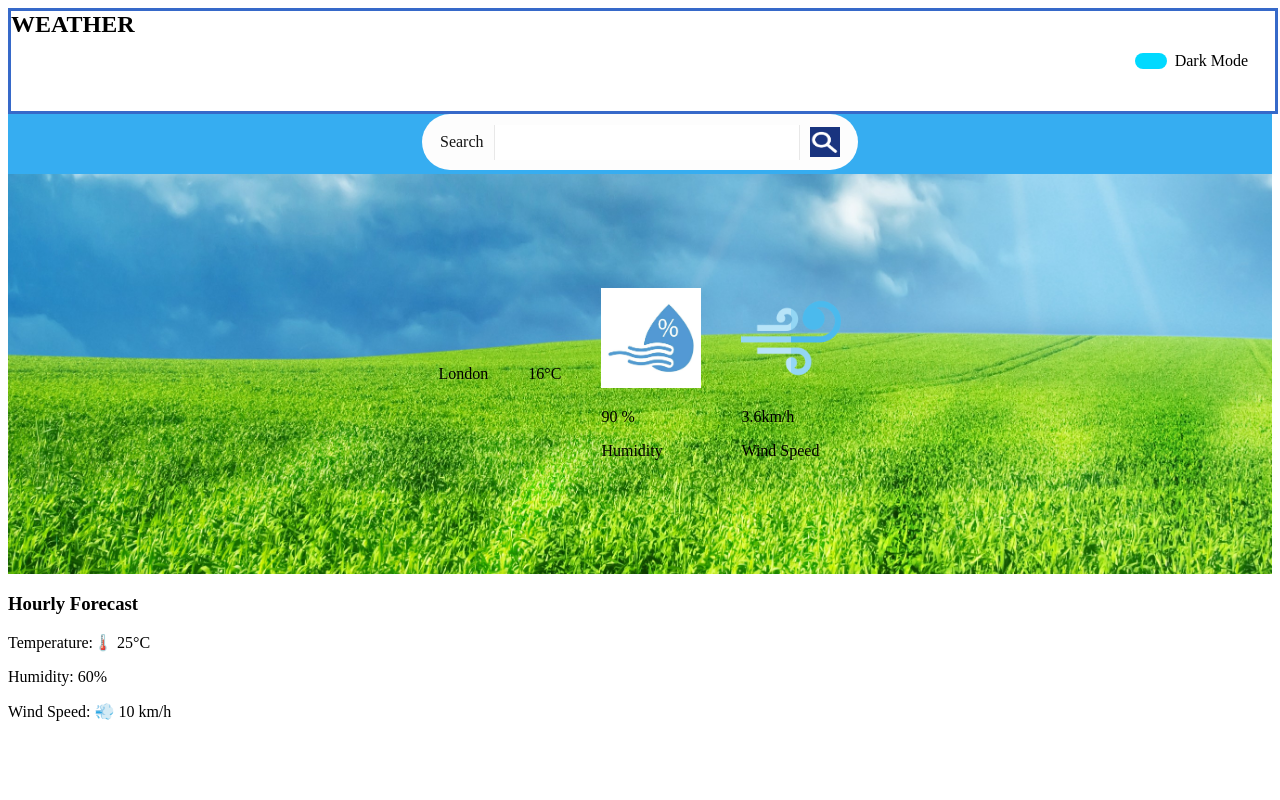
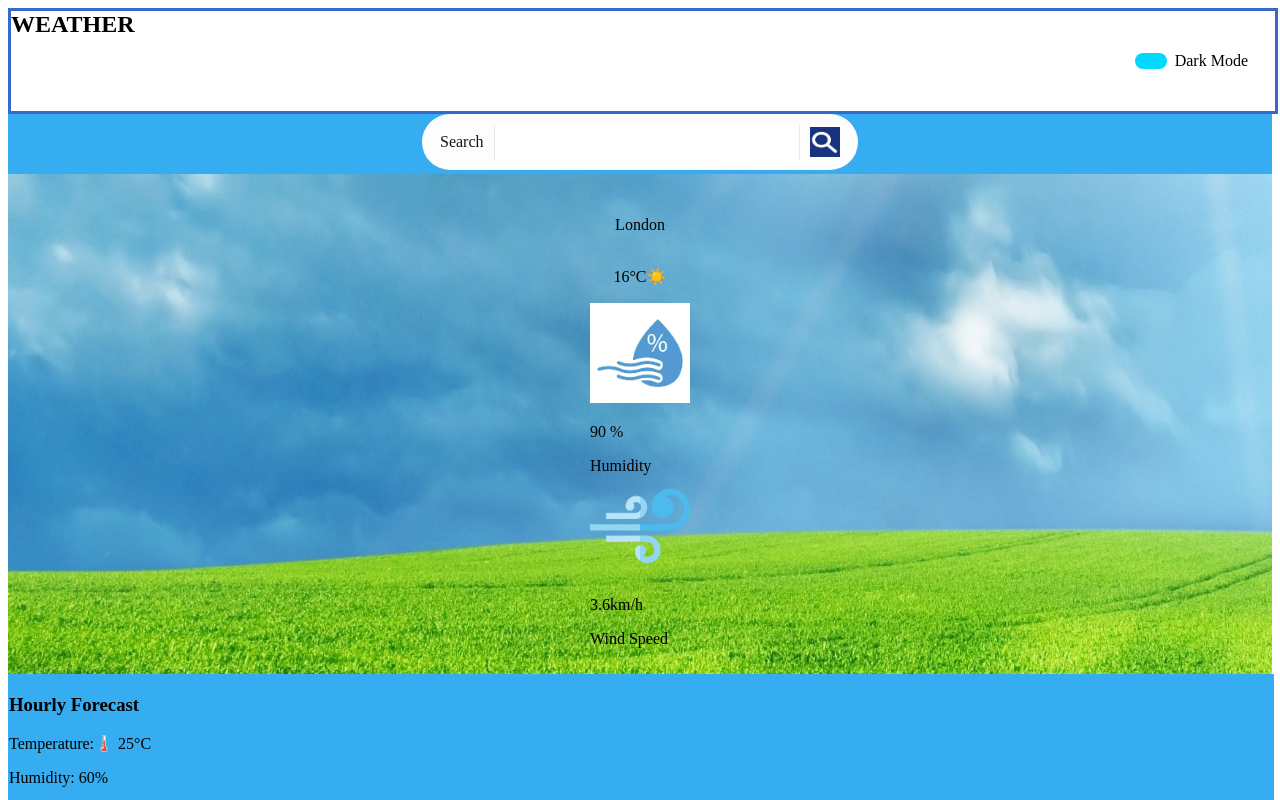
Before and after one commit to khethiwengema04-gif/WeatherTS, a React (Vite) app: page / in a window 1280 px wide. Shown: the top 800 px of the page. Built offline with nearby package versions, Linux system fonts and the light colour scheme.

Commit message:
updating the style of my UI

```diff
--- a/src/Components/HourCard/HourCard.module.css
+++ b/src/Components/HourCard/HourCard.module.css
@@ -1,12 +1,10 @@
 .HourCard{
-    padding: 10px;
-    margin: 10px;
-    height: 100px;
-    width: 10px;
+    padding: 0px;
+    margin-top: 0px;
+    height: 300px;
+    width: 100%;
     align-items:center;
+    border: 1px solid rgb(51, 175, 247);
+    background-color:rgb(54, 173, 241);
 
 }
-.Content-HourCard{
-    border: 1px solid red;
-    border-radius: 10px;
-}
--- a/src/Components/HourCard/HourCard.tsx
+++ b/src/Components/HourCard/HourCard.tsx
@@ -3,7 +3,7 @@ import style from './HourCard.module.css'
 
 export const HourCard = () => {
   return (
-    <div>
+    <div className={style['HourCard']}>
         <h3>Hourly Forecast</h3>
         <p>Temperature:🌡️ 25°C</p>
         <p>Humidity: 60%</p>
--- a/src/Components/Navbar/Navbar.tsx
+++ b/src/Components/Navbar/Navbar.tsx
@@ -7,6 +7,8 @@ export default function Navbar () {
   return (
     <nav>
         <div className={style.content}>
+           <div className={style['WeatherIcon']}>
+            </div>
             <Text varient={'h1'} style= {{margin:0}}>WEATHER</Text>
 
         </div>
--- a/src/Components/Weather/Weather.tsx
+++ b/src/Components/Weather/Weather.tsx
@@ -11,16 +11,17 @@ const Weather = () => {
       backgroundSize: "cover",
       backgroundPosition: "center",
       width: "100%",
-      height: "400px",
+      height: "500px",
       marginTop: "0px",
       display: "flex",
-      gap: "40px",
+      flexDirection: "column",
+      gap: "1px",
       justifyContent: "center",
       alignItems: "center"
     }}>
 
       <p className='location'>London</p>
-      <p className='temperature'>16°C</p>
+      <p className='temperature'>16°C☀️</p>
       <div className={style['humidity']}>
         <img src={HumidityIcon} alt="" height="100" width="100"  />
         <div>
```
Also changed, not shown: src/assets/Background.jpg.
